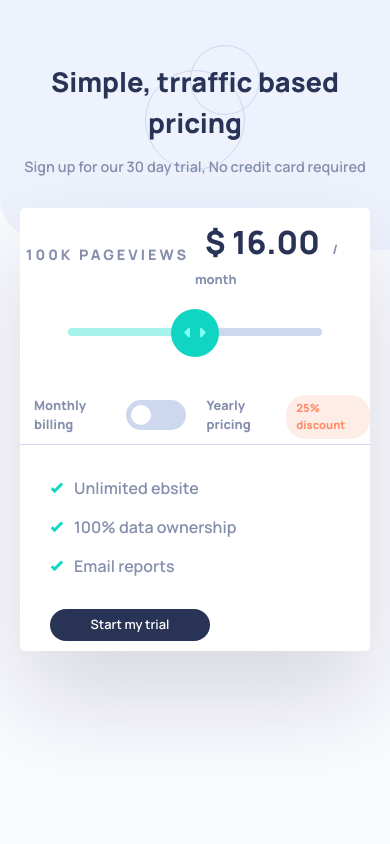
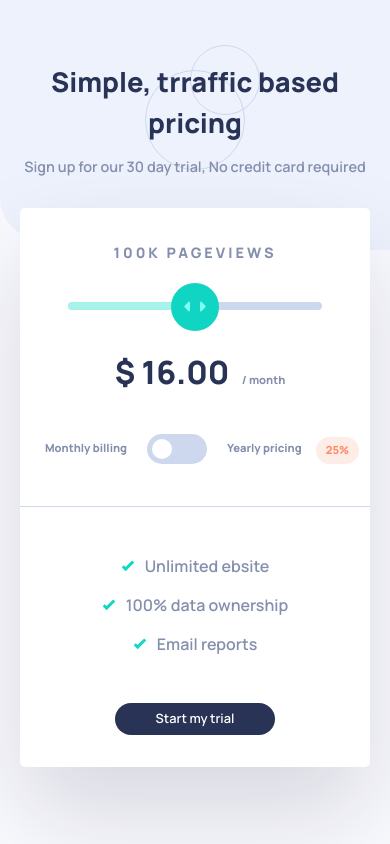
Before and after one commit to zineb-Bou/Interactive-pricing-component, a React app: page / in a window 390 px wide. Built offline with nearby package versions, Linux system fonts and the light colour scheme.

Commit message:
:iphone: Make the component responsive .

```diff
--- a/src/components/card.js
+++ b/src/components/card.js
@@ -53,7 +53,7 @@ class CardTop extends React.Component {
           <output htmlFor="price">
             <span className={font.cardTitle}>{this.state.views} pageviews</span>
           </output>
-          <output htmlFor="price billing-frequency">
+          <output htmlFor="price billing-frequency" className="dskt-2rd-Elem">
             <span
               className={font.billingTag}
             >{`$ ${this.state.price}.00`}</span>
@@ -66,7 +66,9 @@ class CardTop extends React.Component {
         </div>
         <div className="card-content__toggleButton">
           <RadioToggle onToggle={this.handlePriceChange.bind(this)} />
-          <span className={styles.discountTag}> 25% discount</span>
+          <span className={styles.discountTag} aria-label="yearly discount">
+            25% <span className="dskt-only">discount</span>
+          </span>
         </div>
       </div>
     );
--- a/src/components/slider.js
+++ b/src/components/slider.js
@@ -29,7 +29,7 @@ class Slider extends React.Component {
   }
   render() {
     return (
-      <div className={styles.slider}>
+      <div className={`${styles.slider} dskt-3rd-Elem`}>
         <label className="sr-only" htmlFor="price">
           On a scale of 8 to 36, get how pricing and pageviews
         </label>
--- a/src/style/interactiveCpnt.module.css
+++ b/src/style/interactiveCpnt.module.css
@@ -9,6 +9,7 @@
   height: 2rem;
   font-size: 0.8rem;
   cursor: pointer;
+  margin: 0 0.8rem;
 }
 .toggleButton {
   border: none;
@@ -64,7 +65,6 @@ input[type='radio'] {
   grid-template-areas: 'layer';
   align-items: center;
   padding: 0 3rem;
-  grid-column: 1/-1;
   width: 100%;
 }
 .sliderInput {
--- a/src/style/layout.css
+++ b/src/style/layout.css
@@ -26,6 +26,7 @@ body {
   margin: 10px 20px;
   box-shadow: rgba(17, 12, 46, 0.15) 0px 48px 100px 0px;
   margin-top: -2rem;
+  padding: 2rem 0;
 }
 .card-content__top {
   display: grid;
@@ -33,12 +34,15 @@ body {
   place-items: center;
   row-gap: 2rem;
 }
+.card-content__top .dskt-3rd-Elem {
+  grid-column: 1/-1;
+}
 .card-content__toggleButton {
   display: flex;
   flex-direction: row;
   justify-content: center;
   align-items: center;
-  margin-top: 3rem;
+  margin: 2rem 0;
 }
 .card-footer {
   display: flex;
@@ -46,14 +50,16 @@ body {
   align-items: center;
   justify-content: space-between;
   border-top: 1px solid var(--Light-Grayish-Blue);
-  padding: 0 30px;
+  padding: 0 2rem;
 }
 .list {
   padding: 0;
+  margin: 2rem 0;
 }
 .list > li {
   margin: 15px 0;
   color: var(--Grayish-Blue);
+  text-align: left;
 }
 
 .sr-only:not(:focus):not(:active) {
@@ -65,3 +71,24 @@ body {
   white-space: nowrap;
   width: 1px;
 }
+
+@media (max-width: 480px) {
+  .card-content__top {
+    grid-template-columns: repeat(1, 100%);
+  }
+  .card-content__top .dskt-3rd-Elem {
+    grid-row: 2/3;
+  }
+  .card-content__top .dskt-2rd-Elem {
+    grid-row: 3/4;
+  }
+  .card-footer {
+    justify-content: center;
+  }
+  .list > li {
+    text-align: center;
+  }
+  .dskt-only {
+    display: none;
+  }
+}
--- a/src/style/typography.module.css
+++ b/src/style/typography.module.css
@@ -24,7 +24,7 @@ body {
 }
 
 .smallText {
-  font-size: 0.8rem;
+  font-size: 0.7rem;
   color: var(--Grayish-Blue);
   font-weight: 800;
 }
```
